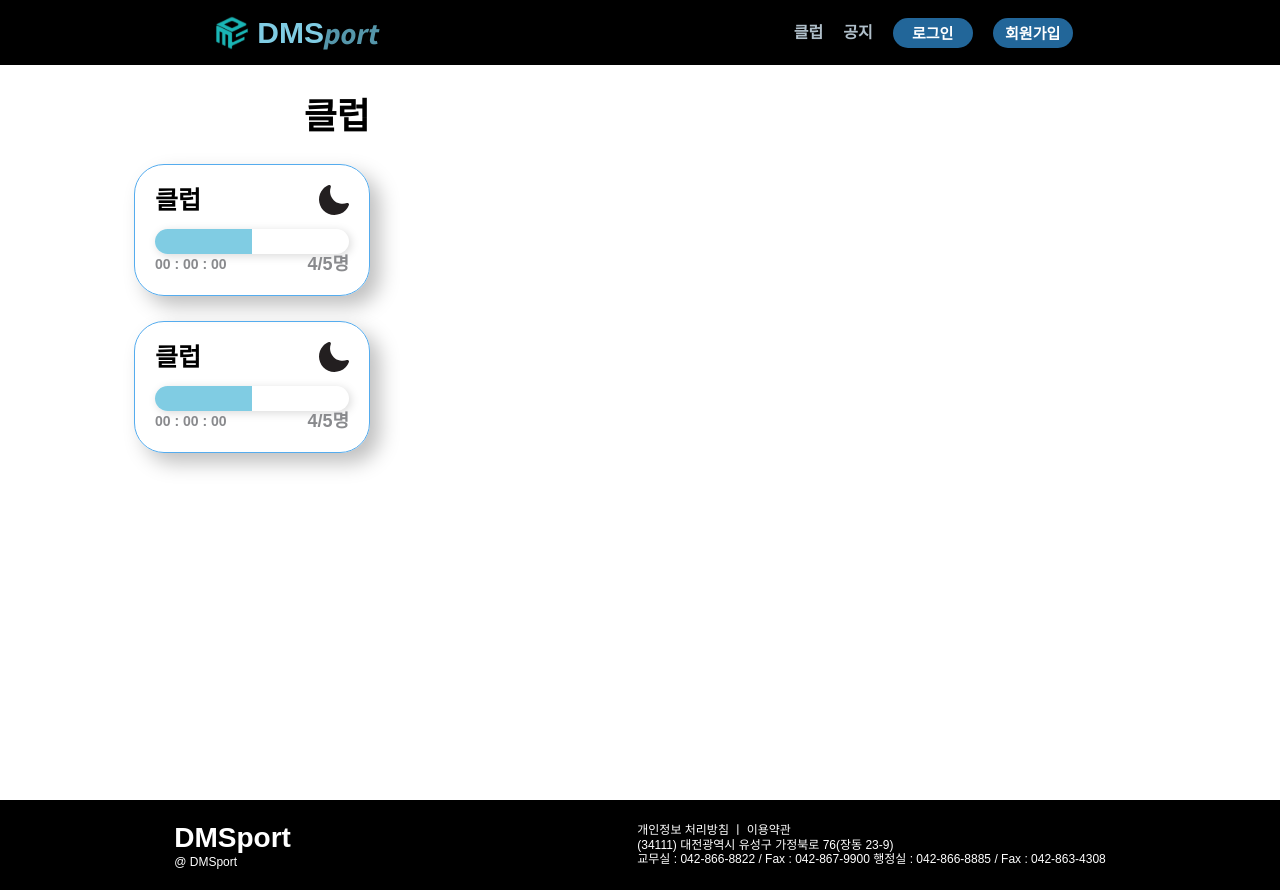
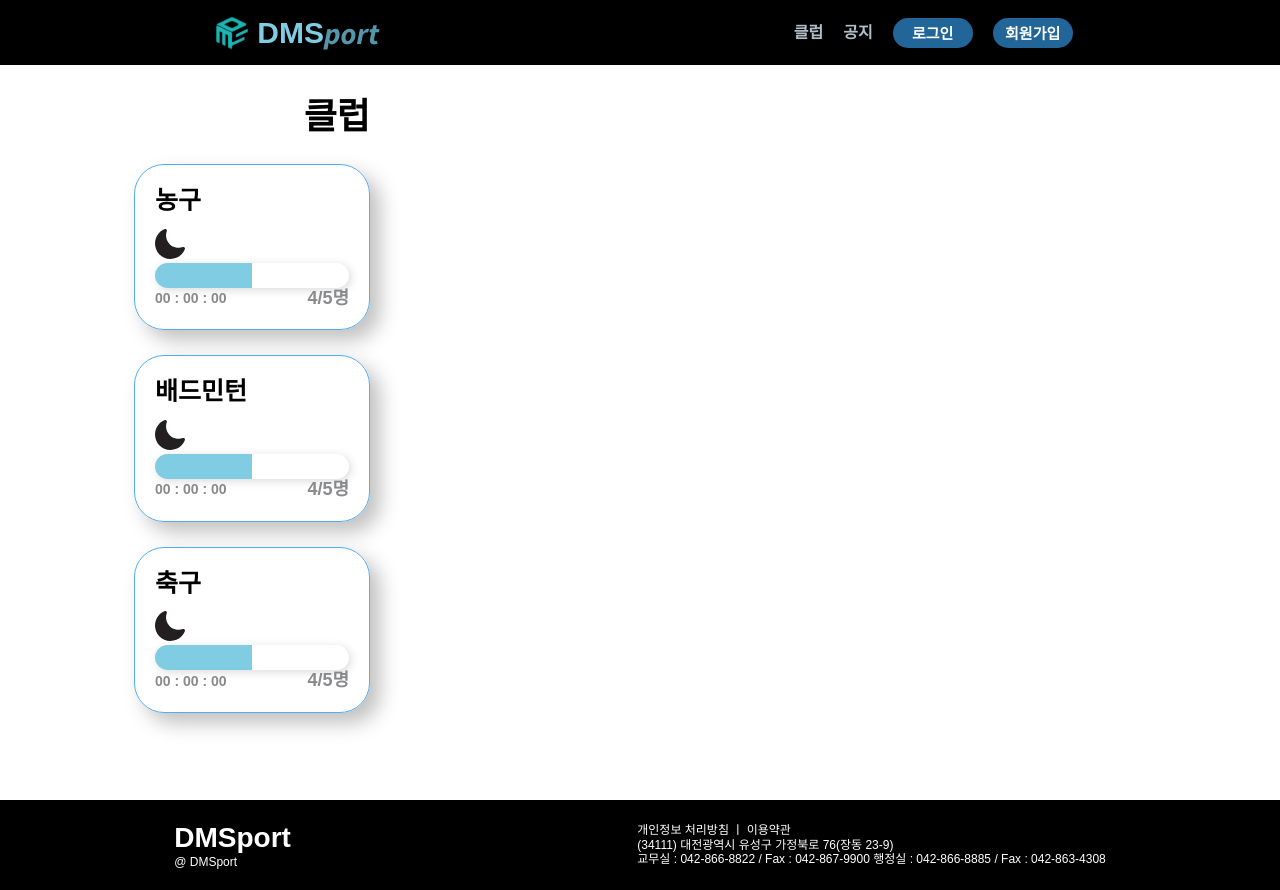
Before and after one commit to DMSport/DMSport-Frontend, a React (Create React App) app: page /club/basketball in a window 1280 px wide. Built offline with nearby package versions, Linux system fonts and the light colour scheme.

Commit message:
Feat : soccerPage 추가 Feat : 유저의 선택에 따라 border 출력

```diff
--- a/src/Components/Club/ClubPage.tsx
+++ b/src/Components/Club/ClubPage.tsx
@@ -1,19 +1,29 @@
+import { Link, useLocation } from "react-router-dom";
 import MoonIcon from "../../Assets/SVG/moonIcon";
 import * as _ from "./style";
 
 export default function ClubPage({ clubName }: { clubName: string }) {
+  const { pathname } = useLocation();
+  console.log(pathname);
   return (
     <_.Container>
-      <SideBar />
+      <SideBar pathname={pathname} />
       {clubName === "badminton" && <BadmintonPage />}
+      {clubName === "soccer" && <SoccerPage />}
     </_.Container>
   );
 }
-
+function SoccerPage() {
+  return (
+    <_.SoccerContainer>
+      <img src={require("../../Assets/PNG/soccerBg.png")} alt="" height={600} />
+    </_.SoccerContainer>
+  );
+}
 function BadmintonPage() {
   return (
     <>
-      <_.MainContainer>
+      <_.BadmintonContainer>
         <img
           src={require("../../Assets/PNG/badmintonBg.png")}
           height="600"
@@ -22,16 +32,26 @@ function BadmintonPage() {
           }}
           alt=""
         />
-        <_.MainSpotContainer>
+        <_.BadmintonSpotContainer>
           {[1, 2, 3, 4].map((i) => (
-            <_.MainSpotWrapper>
+            <_.BadmintonSpotWrapper>
               {[1, 2, 3, 4].map((i) => (
-                <_.MainSpotBtn bgColor="#80CBE3">
+                <_.BadmintonSpotBtn bgColor="#80CBE3">
                   <_.Text size={15} weight={700} color={"white"}>
                     지관
                   </_.Text>
-                </_.MainSpotBtn>
+                </_.BadmintonSpotBtn>
               ))}
+              <BadmintonLine />
+            </_.BadmintonSpotWrapper>
+          ))}
+        </_.BadmintonSpotContainer>
+      </_.BadmintonContainer>
+    </>
+  );
+}
+function BadmintonLine() {
+  return (
     <svg
       width="4"
       height="157"
@@ -49,31 +69,36 @@ function BadmintonPage() {
         strokeWidth="3"
       />
     </svg>
-            </_.MainSpotWrapper>
-          ))}
-        </_.MainSpotContainer>
-      </_.MainContainer>
-    </>
   );
 }
-
-export function SideBar() {
+function SideBar({ pathname }: { pathname: string }) {
   return (
     <_.SideContainer>
       <_.Text size={36} weight={700} height={44}>
         클럽
       </_.Text>
-      {[1, 2].map((i) => (
-        <_.SideBtnWrapper key={i}>
-          <div
-            style={{
-              display: "flex",
-              justifyContent: "space-between",
-              alignContent: "center",
-            }}
-          >
+      <SideBtn content="농구" link="basketball" pathname={pathname} />
+      <SideBtn content="배드민턴" link="badminton" pathname={pathname} />
+      <SideBtn content="축구" link="soccer" pathname={pathname} />
+    </_.SideContainer>
+  );
+}
+
+function SideBtn({
+  content,
+  link,
+  pathname,
+}: {
+  content: string;
+  link: string;
+  pathname: string;
+}) {
+  return (
+    <Link to={`/club/${link}`}>
+      <_.SideBtnWrapper isUserClick={pathname.slice(6) === link}>
+        <div>
           <_.Text size={25} weight={700} height={43.57}>
-              클럽
+            {content}
           </_.Text>
           <MoonIcon />
         </div>
@@ -102,7 +127,6 @@ export function SideBar() {
           </_.Text>
         </div>
       </_.SideBtnWrapper>
-      ))}
-    </_.SideContainer>
+    </Link>
   );
 }
```
Lines whose indentation alone changed are shown as unchanged.
